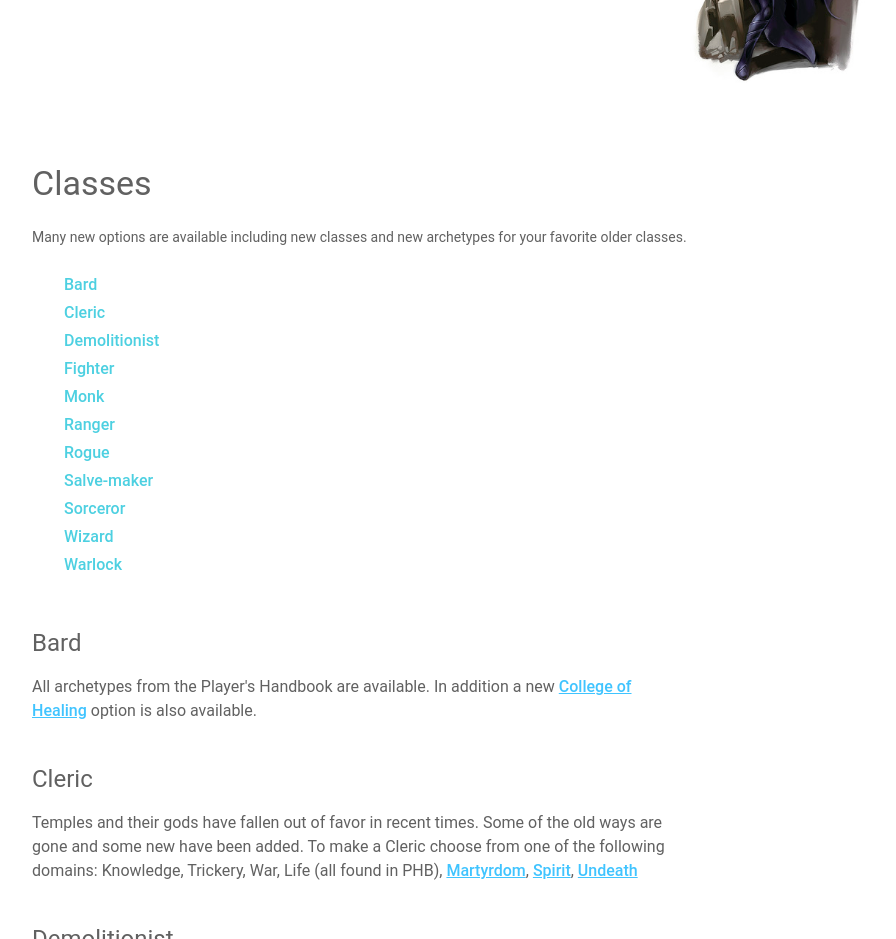
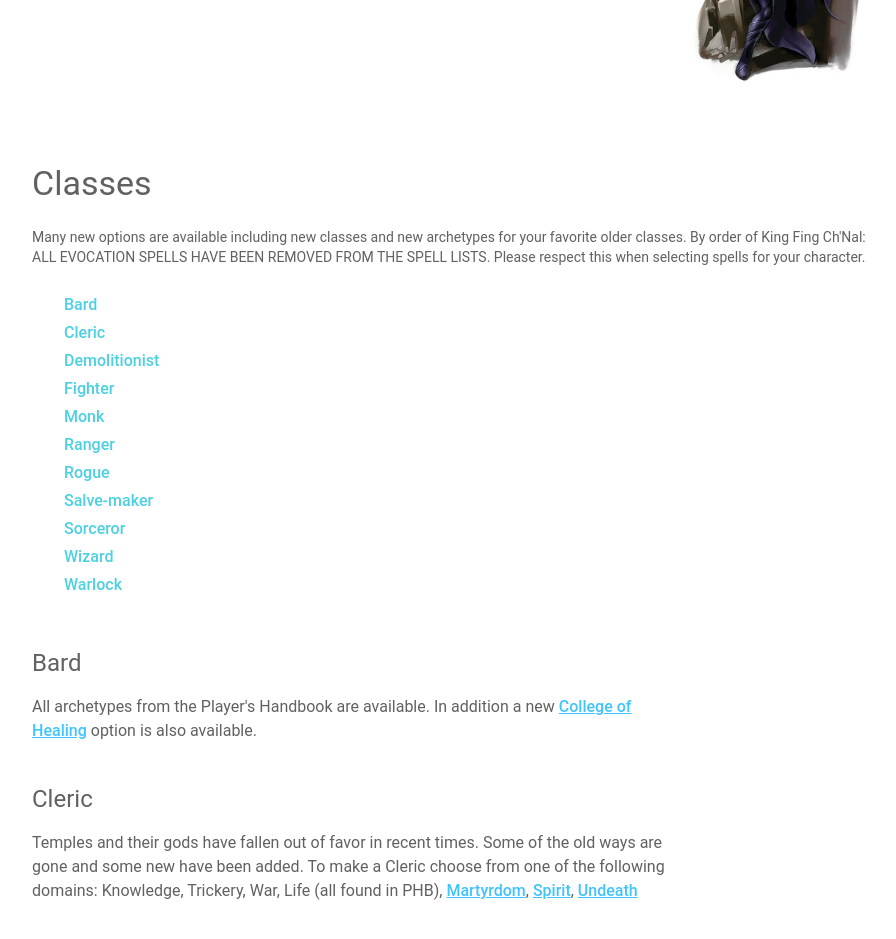
Before and after one commit to gmills82/heist, a website: page app/index.html in a window 1280 px wide. Shown: the part 4340-5279 px from the top of the page, without its empty margins (178-1074 px from the left). Drawn offline with nearby package versions, Linux system fonts and the light colour scheme.

Commit message:
classes done

```diff
--- a/app/index.html
+++ b/app/index.html
@@ -345,7 +345,8 @@
 				<div class="mdl-cell mdl-cell--12-col">
 					<h3>Classes</h3>
 					Many new options are available including new classes and new archetypes for your favorite older
-					classes.
+					classes. By order of King Fing Ch'Nal: <span class="bold">ALL EVOCATION SPELLS HAVE BEEN REMOVED FROM THE SPELL LISTS</span>.
+					Please respect this when selecting spells for your character.
 					<ul class="toc">
 						<a href="#bard">Bard</a>
 						<a href="#cleric">Cleric</a>
```
